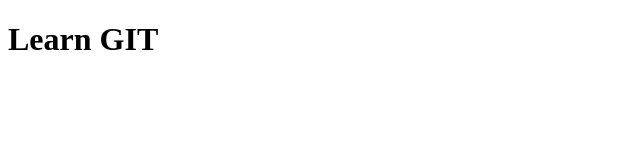
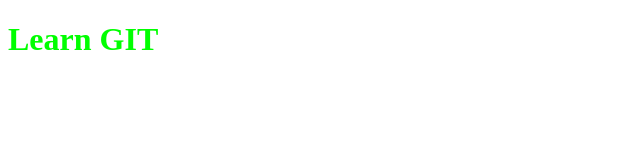
Before and after one commit to waqar-hussain-keeryo/learngit, a plain HTML site: page index.html in a window 1280 px wide. Shown: the whole page, without its empty margins (0-640 px from the left). Drawn offline with Linux system fonts and the light colour scheme.

Commit message:
Modifed both files

```diff
--- a/index.html
+++ b/index.html
@@ -2,6 +2,7 @@
 <html>
     <head>
         <title>Learn Git</title>
+        <link href="style.css" rel="stylesheet">
     </head>
     <body>
         <h1>Learn GIT</h1>
--- a/style.css
+++ b/style.css
@@ -0,0 +1,3 @@
+h1{
+ color: #00ff00;
+}
```
